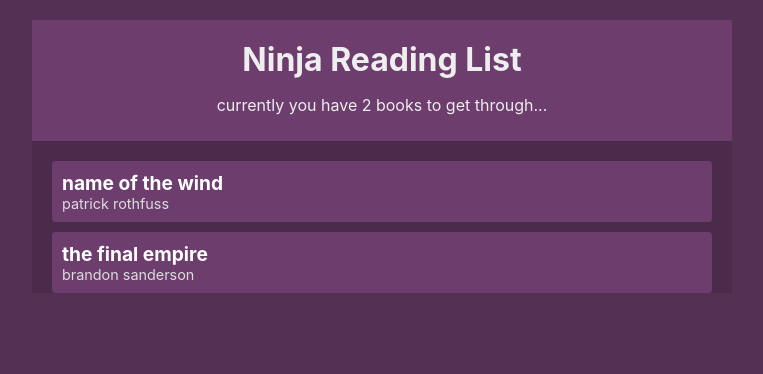
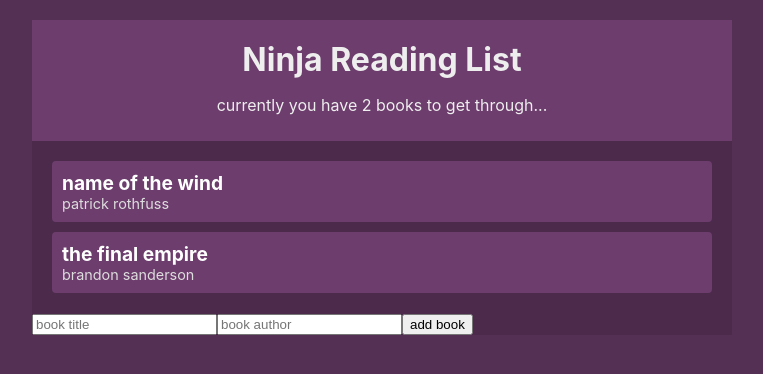
Before and after one commit to taichi-t/prototype_booklist, a React (Create React App) app: page / in a window 1280 px wide. Shown: the top 374 px of the page, without its empty margins (258-1021 px from the left). Built offline with nearby package versions, Linux system fonts and the light colour scheme.

Commit message:
add: Bookfrom component

```diff
--- a/src/App.js
+++ b/src/App.js
@@ -2,6 +2,7 @@
 import BookContextProivider from "./contexts/BookContext";
 import Navbar from "./components/Navbar";
 import { BookList } from "./components/BookList";
+import { Bookform } from "./components/Bookform";
 
 function App() {
   return (
@@ -9,6 +10,7 @@
       <BookContextProivider>
         <Navbar />
         <BookList />
+        <Bookform />
       </BookContextProivider>
     </div>
   );
--- a/src/components/Bookform.jsx
+++ b/src/components/Bookform.jsx
@@ -0,0 +1,29 @@
+import React, { useContext, useState } from "react";
+import { BookContext } from "../contexts/BookContext";
+
+export const Bookform = () => {
+  const { addBook } = useContext(BookContext);
+  const [title, setTitle] = useState("");
+  const [author, setAuthor] = useState("");
+  return (
+    <form action="">
+      <input
+        type="text"
+        placeholder="book title"
+        value={title}
+        onChange={(e) => setTitle(e.target.value)}
+        required
+      />
+      <input
+        type="text"
+        placeholder="book author"
+        value={author}
+        onChange={(e) => setAuthor(e.target.value)}
+        required
+      />
+      <input type="submit" value="add book" />
+    </form>
+  );
+};
+
+export default Bookform;
```
